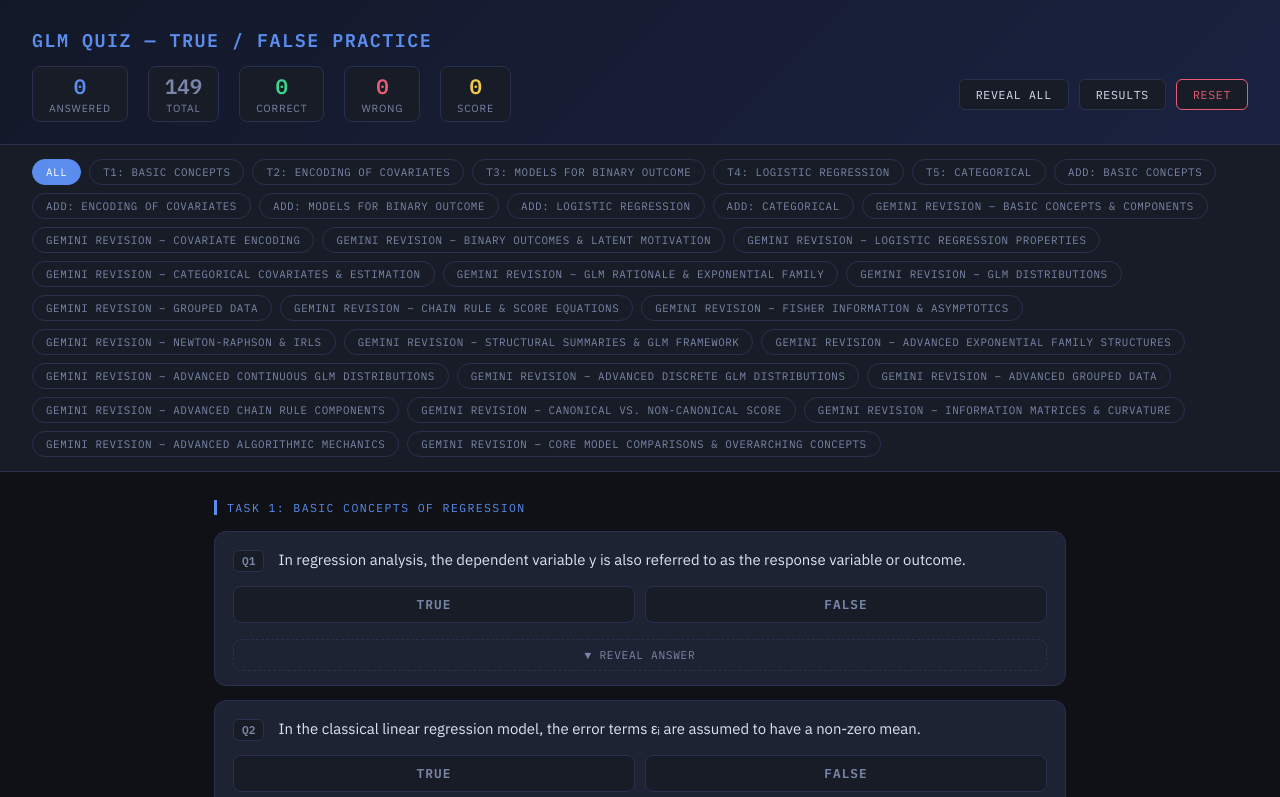
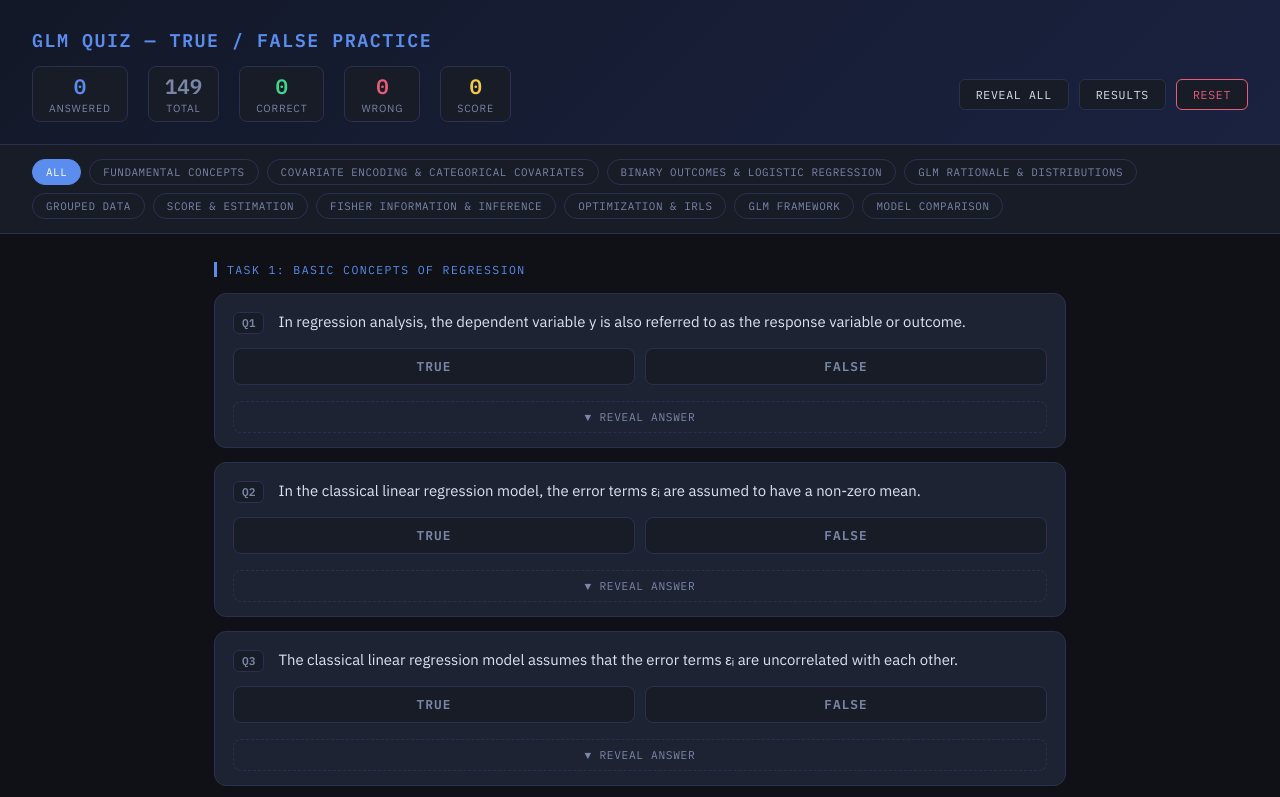
Before and after one commit to dhakalmahima188/GLM-QUIZ, a plain HTML site: page index.html in a window 1280 px wide. Shown: the top 797 px of the page. Drawn offline with Linux system fonts and the light colour scheme.

Commit message:
minimized to 10 topic filters

```diff
--- a/index.html
+++ b/index.html
@@ -771,7 +771,48 @@ questions.forEach(q => { state[q.num] = { chosen: null, revealed: false }; });
 
 let activeFilter = 'all';
 
-function getTaskName(q) { return q.task || null; }
+const taskMap = {
+  'Additional: Logistic Regression': 'Binary Outcomes & Logistic Regression',
+  'Additional: Logistic Regression with Categorical Covariates': 'Covariate Encoding & Categorical Covariates',
+  'Gemini Revision – Basic Concepts & Components': 'Fundamental Concepts',
+  'Gemini Revision – Covariate Encoding': 'Covariate Encoding & Categorical Covariates',
+  'Gemini Revision – Binary Outcomes & Latent Motivation': 'Binary Outcomes & Logistic Regression',
+  'Gemini Revision – Logistic Regression Properties': 'Binary Outcomes & Logistic Regression',
+  'Gemini Revision – Categorical Covariates & Estimation': 'Covariate Encoding & Categorical Covariates',
+  'Gemini Revision – GLM Rationale & Exponential Family': 'GLM Rationale & Distributions',
+  'Gemini Revision – GLM Distributions': 'GLM Rationale & Distributions',
+  'Gemini Revision – Advanced Exponential Family Structures': 'GLM Rationale & Distributions',
+  'Gemini Revision – Advanced Continuous GLM Distributions': 'GLM Rationale & Distributions',
+  'Gemini Revision – Advanced Discrete GLM Distributions': 'GLM Rationale & Distributions',
+  'Gemini Revision – Grouped Data': 'Grouped Data',
+  'Gemini Revision – Advanced Grouped Data': 'Grouped Data',
+  'Gemini Revision – Chain Rule & Score Equations': 'Score & Estimation',
+  'Gemini Revision – Advanced Chain Rule Components': 'Score & Estimation',
+  'Gemini Revision – Canonical vs. Non-Canonical Score': 'Score & Estimation',
+  'Gemini Revision – Fisher Information & Asymptotics': 'Fisher Information & Inference',
+  'Gemini Revision – Information Matrices & Curvature': 'Fisher Information & Inference',
+  'Gemini Revision – Newton-Raphson & IRLS': 'Optimization & IRLS',
+  'Gemini Revision – Advanced Algorithmic Mechanics': 'Optimization & IRLS',
+  'Gemini Revision – Structural Summaries & GLM Framework': 'GLM Framework',
+  'Gemini Revision – Core Model Comparisons & Overarching Concepts': 'Model Comparison',
+};
+
+const majorTopics = [
+  'Fundamental Concepts',
+  'Covariate Encoding & Categorical Covariates',
+  'Binary Outcomes & Logistic Regression',
+  'GLM Rationale & Distributions',
+  'Grouped Data',
+  'Score & Estimation',
+  'Fisher Information & Inference',
+  'Optimization & IRLS',
+  'GLM Framework',
+  'Model Comparison',
+];
+
+function getTaskName(q) {
+  return q.task ? (taskMap[q.task] || q.task) : null;
+}
 
 function buildUI() {
   const main = document.getElementById('main');
@@ -779,9 +820,14 @@ function buildUI() {
   const filterBar = document.getElementById('filterBar');
   filterBar.innerHTML = '';
 
-  // collect task labels
+  // collect major topics
   const tasks = [];
-  questions.forEach(q => { if (q.task && !tasks.includes(q.task)) tasks.push(q.task); });
+  questions.forEach(q => {
+    const major = getTaskName(q);
+    if (major && !tasks.includes(major)) tasks.push(major);
+  });
+
+  const orderedTasks = majorTopics.filter(t => tasks.includes(t));
 
   // filter buttons
   const allBtn = document.createElement('button');
@@ -790,10 +836,10 @@ function buildUI() {
   allBtn.onclick = () => { activeFilter = 'all'; buildUI(); };
   filterBar.appendChild(allBtn);
 
-  tasks.forEach(t => {
+  orderedTasks.forEach(t => {
     const btn = document.createElement('button');
     btn.className = 'filter-btn' + (activeFilter === t ? ' active' : '');
-    btn.textContent = t.replace('Task ','T').replace('Additional:','Add:').replace('Basic Concepts of Regression','Basic Concepts').replace('Logistic Regression with Categorical Covariates','Categorical');
+    btn.textContent = t;
     btn.onclick = () => { activeFilter = t; buildUI(); };
     filterBar.appendChild(btn);
   });
@@ -801,20 +847,22 @@ function buildUI() {
   // render questions
   let lastTask = null;
   questions.forEach(q => {
-    const taskMatch = activeFilter === 'all' || q.task === activeFilter ||
-      (activeFilter !== 'all' && !q.task && questions.find(x => x.task && x.num < q.num && (activeFilter === 'all' || x.task === activeFilter)));
+    const currentTask = getTaskName(q);
+    const taskMatch = activeFilter === 'all' || currentTask === activeFilter ||
+      (activeFilter !== 'all' && !currentTask && questions.find(x => getTaskName(x) && x.num < q.num && getTaskName(x) === activeFilter));
 
     // determine current task for this question
-    let thisTask = q.task || lastTask;
-    if (q.task) lastTask = q.task;
+    let thisTask = currentTask || lastTask;
+    const prevTask = lastTask;
+    if (currentTask) lastTask = currentTask;
 
     if (activeFilter !== 'all' && thisTask !== activeFilter) return;
 
     // section heading
-    if (q.task) {
+    if (currentTask && (!prevTask || currentTask !== prevTask)) {
       const h = document.createElement('div');
       h.className = 'section-heading';
-      h.textContent = q.task;
+      h.textContent = currentTask;
       main.appendChild(h);
     }
 
```
